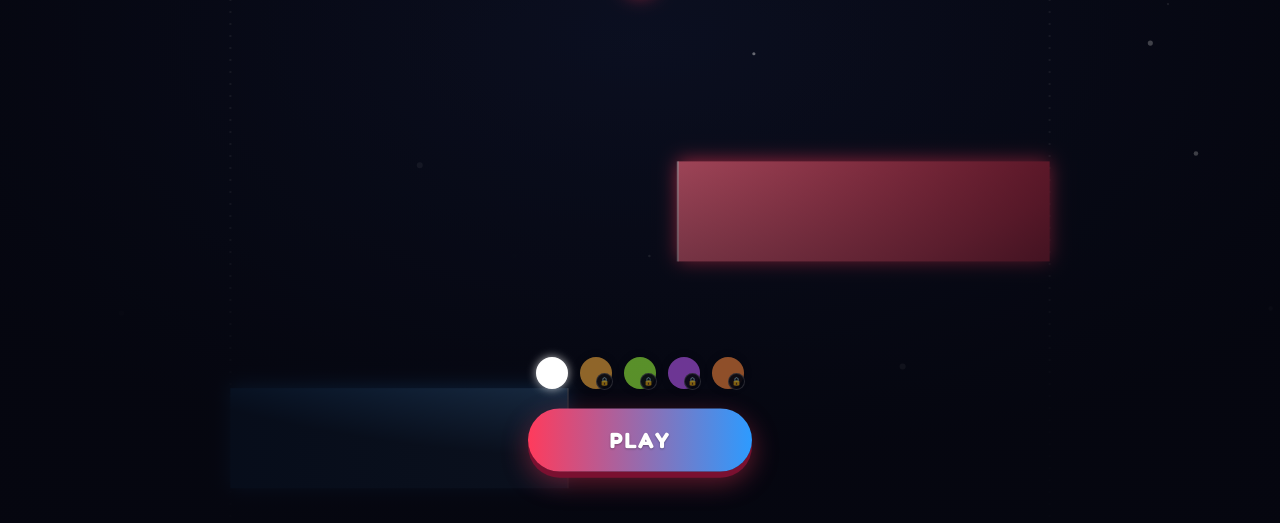
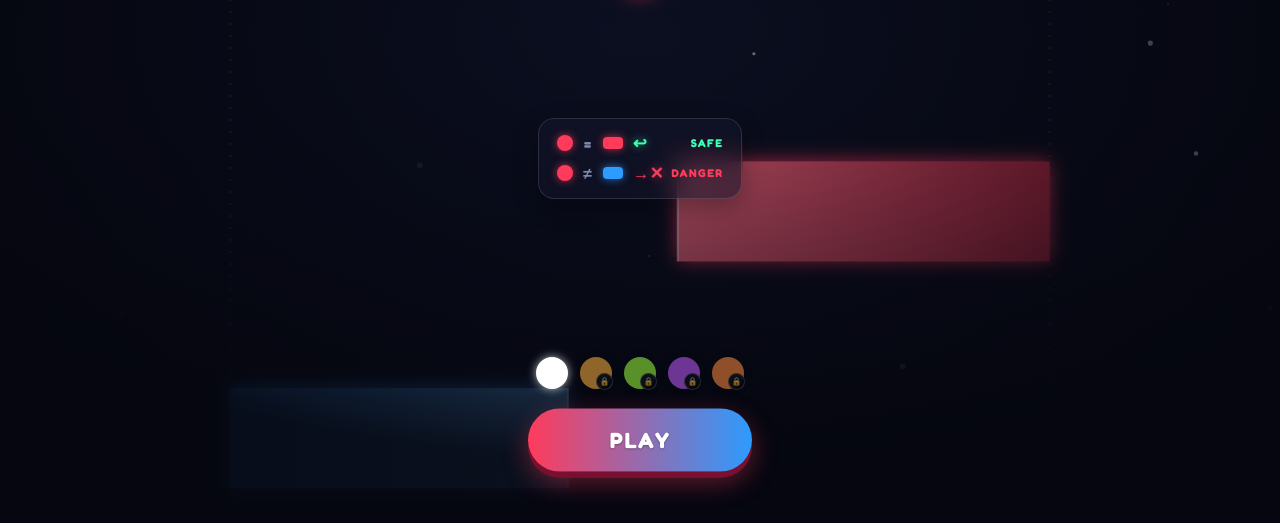
Before and after one commit to KangalSavage/polar-drift, a website with bundled scripts: page www/index.html in a window 1280 px wide. Shown: the part 277-800 px from the top of the page. Built offline with nearby package versions, Linux system fonts and the light colour scheme; some packages are replaced by stand-ins of ours; animation ran at ten frames a second; what @capacitor/preferences would draw is missing.

Commit message:
Fix ball teleporting into place + make the mechanic teachable on the menu
The same-charge wall boundary used to hard-set the ball's position the
instant it would overlap, which read as an instant teleport when the
magnet force hadn't already eased it there in time. Now it glides to
the boundary instead, and the magnet force/range are both strengthened
so the hard correction rarely needs to do much work in the first place.

Also replaces the easy-to-skip tagline with an explicit visual rule
diagram (same charge -> pushed away safely, different charge -> pulled
in, dangerous) on the main menu - feedback from testing was that the
mechanic is novel enough that a subtitle alone doesn't teach it.

Co-Authored-By: Claude Sonnet 5 <noreply@anthropic.com>

```diff
--- a/src/js/config.js
+++ b/src/js/config.js
@@ -12,9 +12,13 @@ export const CONFIG = {
 
   // Horizontal dynamics - a simple 1D spring/force model, not a full physics engine.
   CENTER_SPRING_K: 5.5, // pulls the ball back toward the shaft's center when no field is acting on it
-  MAGNET_FORCE: 780, // horizontal accel an active (in-range) obstacle's field applies
-  MAGNET_RANGE_PX: 170, // vertical distance (above/below the ball) within which a field acts
+  MAGNET_FORCE: 1150, // horizontal accel an active (in-range) obstacle's field applies - strong/early
+  // enough that the ball has usually already drifted into place well before the hard wall
+  // boundary below would ever need to correct it, so gliding is what reads on screen, not snapping.
+  MAGNET_RANGE_PX: 210, // vertical distance (above/below the ball) within which a field acts
   HORIZONTAL_DAMPING: 0.9, // per-frame-ish velocity decay, scaled by dt in code
+  WALL_CORRECTION_RATE: 20, // per-second ease rate for the same-charge hard wall boundary - a
+  // fast glide into place when it does need to correct, never an instant position snap
 
   // Difficulty ramp - flat grace window, then a smooth exponential ease toward the harder
   // ceiling. Same shape as Orbit Dash's curve on purpose: a proven, non-jarring feel.
--- a/src/js/game.js
+++ b/src/js/game.js
@@ -270,14 +270,17 @@ export class Game {
       const dir = o.side === 'left' ? 1 : -1; // "away from this wall" direction
       ax += dir * (sameCharge ? 1 : -1) * CONFIG.MAGNET_FORCE * proximity;
 
-      // Same charge = solid wall: hard-clamp so the ball visually can never tunnel into it.
+      // Same charge = solid wall: ease back to the boundary instead of snapping to it. The
+      // magnet force above should already keep the ball clear of this in the vast majority
+      // of cases - this is a safety net for the rare tight/fast case, so it needs to read as
+      // a quick glide, not a teleport, when it does kick in.
       if (sameCharge) {
-        if (o.side === 'left' && this.ballX - CONFIG.BALL_RADIUS < edgeX) {
-          this.ballX = edgeX + CONFIG.BALL_RADIUS;
-          if (this.ballVX < 0) this.ballVX = 0;
-        } else if (o.side === 'right' && this.ballX + CONFIG.BALL_RADIUS > edgeX) {
-          this.ballX = edgeX - CONFIG.BALL_RADIUS;
-          if (this.ballVX > 0) this.ballVX = 0;
+        const boundary = o.side === 'left' ? edgeX + CONFIG.BALL_RADIUS : edgeX - CONFIG.BALL_RADIUS;
+        const violating = o.side === 'left' ? this.ballX < boundary : this.ballX > boundary;
+        if (violating) {
+          this.ballX += (boundary - this.ballX) * Math.min(1, CONFIG.WALL_CORRECTION_RATE * dt);
+          if (o.side === 'left' && this.ballVX < 0) this.ballVX *= 0.3;
+          if (o.side === 'right' && this.ballVX > 0) this.ballVX *= 0.3;
         }
       }
     }
--- a/www/css/style.css
+++ b/www/css/style.css
@@ -110,10 +110,22 @@ html, body {
   margin: 0;
   color: #fff;
   transform: rotate(-3deg);
-  text-shadow:
-    0 0 10px rgba(255, 59, 92, 0.75),
-    0 0 22px rgba(45, 155, 255, 0.55),
-    0 0 44px rgba(255, 59, 92, 0.3);
+  animation: title-pulse 3.2s ease-in-out infinite;
+}
+
+@keyframes title-pulse {
+  0%, 100% {
+    text-shadow:
+      0 0 12px rgba(255, 59, 92, 0.85),
+      0 0 26px rgba(255, 59, 92, 0.4),
+      0 0 48px rgba(45, 155, 255, 0.25);
+  }
+  50% {
+    text-shadow:
+      0 0 12px rgba(45, 155, 255, 0.85),
+      0 0 26px rgba(45, 155, 255, 0.4),
+      0 0 48px rgba(255, 59, 92, 0.25);
+  }
 }
 
 .top-group {
@@ -147,6 +159,73 @@ html, body {
   text-align: center;
   max-width: 300px;
 }
+
+/* The core rule, shown as an unmissable diagram instead of a subtitle nobody reads - the
+   mechanic is new enough that "same charge = safe, different = danger" has to land visually,
+   in a couple of seconds, before the player ever taps Play. */
+.how-to-play {
+  display: flex;
+  flex-direction: column;
+  gap: 10px;
+  padding: 14px 18px;
+  border-radius: 16px;
+  background: var(--glass-bg);
+  backdrop-filter: blur(12px);
+  -webkit-backdrop-filter: blur(12px);
+  border: 1px solid var(--glass-border);
+  box-shadow: 0 8px 24px rgba(0, 0, 0, 0.3);
+  margin-top: 4px;
+}
+
+.rule-row {
+  display: flex;
+  align-items: center;
+  gap: 8px;
+  font-family: 'Fredoka', sans-serif;
+}
+
+.rule-chip {
+  width: 16px;
+  height: 16px;
+  border-radius: 50%;
+  flex-shrink: 0;
+}
+
+.rule-chip-wall {
+  width: 20px;
+  height: 12px;
+  border-radius: 4px;
+}
+
+.rule-chip-red { background: var(--red); box-shadow: 0 0 8px rgba(255, 59, 92, 0.7); }
+.rule-chip-blue { background: var(--blue); box-shadow: 0 0 8px rgba(45, 155, 255, 0.7); }
+
+.rule-symbol {
+  font-size: 1rem;
+  font-weight: 700;
+  color: var(--text-dim);
+  width: 14px;
+  text-align: center;
+}
+
+.rule-arrow {
+  font-size: 1.05rem;
+  font-weight: 700;
+  margin-left: 2px;
+}
+
+.rule-arrow-safe { color: #3dffb2; text-shadow: 0 0 8px rgba(61, 255, 178, 0.6); }
+.rule-arrow-danger { color: var(--red); text-shadow: 0 0 8px rgba(255, 59, 92, 0.6); }
+
+.rule-label {
+  margin-left: auto;
+  font-size: 0.7rem;
+  font-weight: 700;
+  letter-spacing: 0.12em;
+}
+
+.rule-label-safe { color: #3dffb2; }
+.rule-label-danger { color: var(--red); }
 
 /* Logo: a small orb flips between red and blue in a loop, echoing the core mechanic
    before the player has even pressed play. */
--- a/www/index.html
+++ b/www/index.html
@@ -39,7 +39,23 @@
           <h1 class="title">POLAR<br />DRIFT</h1>
         </div>
         <span class="hyper-badge">TAP TO FLIP</span>
-        <p class="tagline">Same charge repels you safely&nbsp;&nbsp;·&nbsp;&nbsp;Opposite charge pulls you in</p>
+      </div>
+
+      <div class="how-to-play" aria-hidden="true">
+        <div class="rule-row rule-safe">
+          <span class="rule-chip rule-chip-red"></span>
+          <span class="rule-symbol">=</span>
+          <span class="rule-chip rule-chip-red rule-chip-wall"></span>
+          <span class="rule-arrow rule-arrow-safe">↩</span>
+          <span class="rule-label rule-label-safe">SAFE</span>
+        </div>
+        <div class="rule-row rule-danger">
+          <span class="rule-chip rule-chip-red"></span>
+          <span class="rule-symbol">≠</span>
+          <span class="rule-chip rule-chip-blue rule-chip-wall"></span>
+          <span class="rule-arrow rule-arrow-danger">→✕</span>
+          <span class="rule-label rule-label-danger">DANGER</span>
+        </div>
       </div>
 
       <div class="bottom-group">
```
